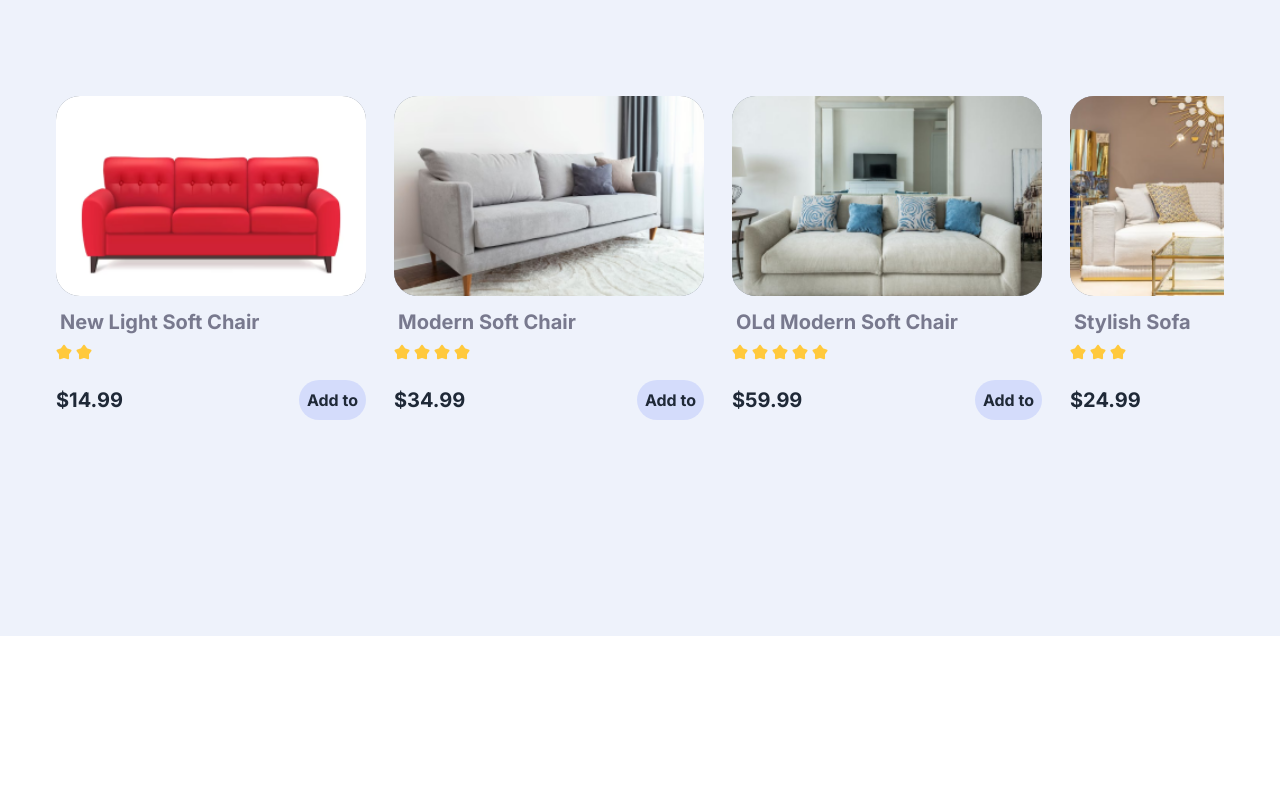
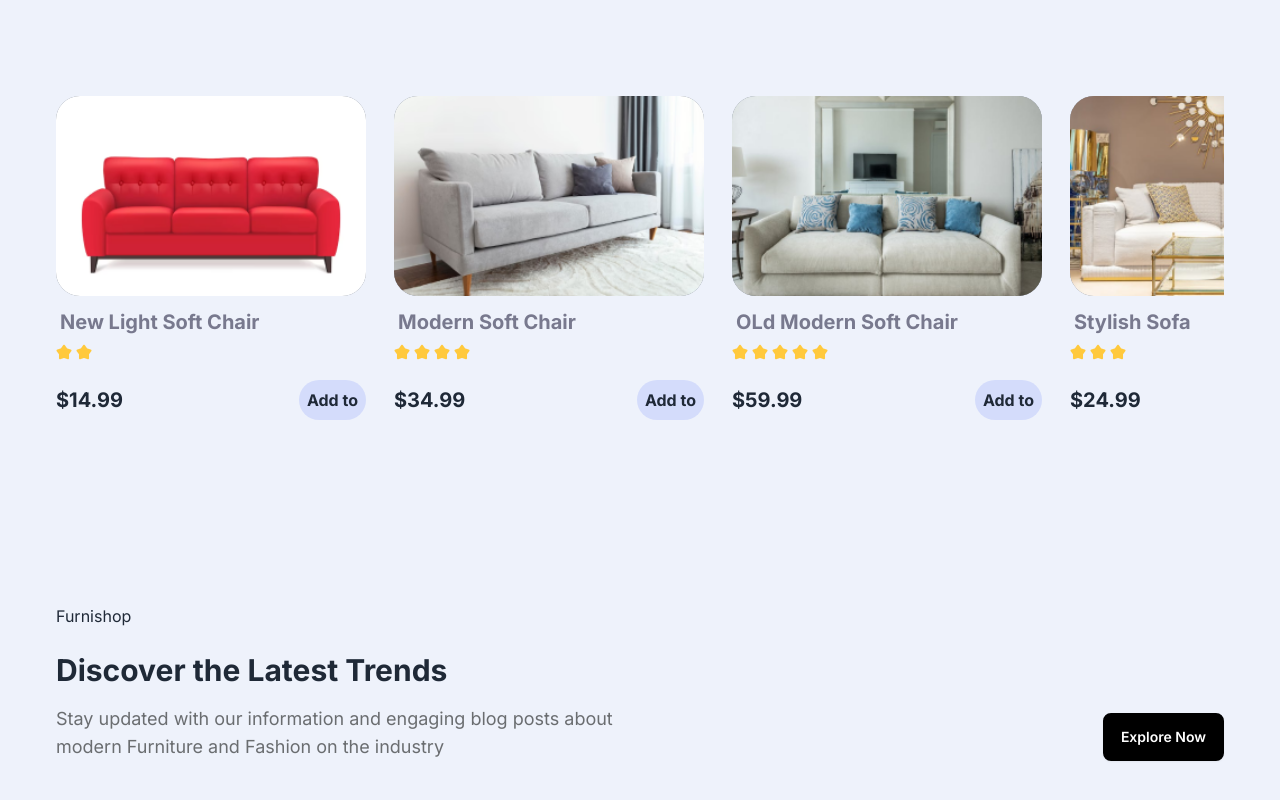
Before and after one commit to Mohammadarifcoding/Furnishop-Client, a React (Create React App) app: page / in a window 1280 px wide. Shown: the part 1506-2306 px from the top of the page. Before the commit the page ends 2142 px from the top, so only its background shows below. Built offline with nearby package versions, Linux system fonts and the light colour scheme.

Commit message:
Added the latest trend section title  and description

```diff
--- a/src/Components/Pages/Home/Banner/Banner.tsx
+++ b/src/Components/Pages/Home/Banner/Banner.tsx
@@ -3,7 +3,7 @@ import BannerImage from './ReUse/BannerImage.tsx';
 
 const Banner = () => {
     return (
-        <div className="flex lg:flex-row flex-col lg:space-y-[0px] space-y-[50px]   items-center pb-[30px] md:pt-20 sm:pt-14 pt-10   xl:px-0 lg:px-[20px] px-[20px] justify-between">
+        <div className="flex lg:flex-row flex-col lg:space-y-[0px] space-y-[50px]   items-center pb-[30px] md:pt-20 sm:pt-14 pt-10   xl:px-0 lg:px-[20px] px-[10px] justify-between">
             <div className="flex-1">
                 <div className="flex flex-col max-w-[450px] ">
                     <div className="lg:text-start text-center flex lg:justify-start justify-center ">
--- a/src/Components/Pages/Home/Collection/Collection.tsx
+++ b/src/Components/Pages/Home/Collection/Collection.tsx
@@ -4,7 +4,7 @@ import TabsCollection from './TabsCollection/TabsCollection.tsx';
 
 const Collection: React.FC = () => {
     return (
-        <div className='sm:py-20 sm:mt-[160px]  mt-20 xl:px-0 lg:px-[20px] px-[20px]'>
+        <div className='sm:py-20 sm:mt-[160px]  mt-20 xl:px-0 lg:px-[20px] px-[10px]'>
             {/* Colletion title */}
             <div>
                 <h2 className='lg:text-start text-center md:text-[47px] text-[28px] leading-[50px] font-bold'>Stylish Collection of <span className='relative'>
--- a/src/Components/Pages/Home/Collection/Products/Products.tsx
+++ b/src/Components/Pages/Home/Collection/Products/Products.tsx
@@ -13,9 +13,12 @@ const Products: FC<ProductsProps> = ({ data }) => {
             <div className={`mt-10 lg:mb-20 pb-10 CollectionProduct flex md:overflow-none overflow-auto   flex-nowrap gap-7`}>
                 {data?.slice(0, 4).map(item => <ProductItem data={item}></ProductItem>)}
             </div>
-            <div className={` mb-10 pb-10 CollectionProduct flex md:overflow-none overflow-auto   flex-nowrap gap-7`}>
+            {
+                data[4]? <div className={` mb-10 pb-10 CollectionProduct flex md:overflow-none overflow-auto   flex-nowrap gap-7`}>
                 {data?.slice(4, 8).map(item => <ProductItem data={item}></ProductItem>)}
-            </div>
+            </div> : ''
+            }
+
         </div>
 
     );
--- a/src/Components/Pages/Home/Collection/TabsCollection/TabsCollection.tsx
+++ b/src/Components/Pages/Home/Collection/TabsCollection/TabsCollection.tsx
@@ -47,7 +47,7 @@ const TabsCollection = () => {
 
 
     return (
-        <div className='pb-20'>
+        <div className='pb-12'>
              <Tabs>
     <TabList className='flex overflow-auto flex-nowrap pb-5 tabData md:cursor-default cursor-pointer   text-nowrap  gap-3'>
       {collectionItem.map(item => (
--- a/src/Components/Pages/Home/Home.tsx
+++ b/src/Components/Pages/Home/Home.tsx
@@ -2,6 +2,7 @@ import React from "react";
 import Container from "../../Shared/Container/Container.tsx";
 import Banner from "./Banner/Banner.tsx";
 import Collection from "./Collection/Collection.tsx";
+import LatestTrend from "./LatestTrend/LatestTrend.tsx";
 
 function Home() {
     return (
@@ -9,6 +10,7 @@ function Home() {
             <div className=" ">
            <Banner></Banner>
            <Collection></Collection>
+           <LatestTrend></LatestTrend>
             </div>
         </Container>
 
--- /dev/null
+++ b/src/Components/Pages/Home/LatestTrend/LatestTrend.tsx
@@ -0,0 +1,24 @@
+import React from 'react';
+import ExploreButton from '../../../Shared/ExploreButton/ExploreButton.tsx';
+
+const LatestTrend = () => {
+    return (
+        <div className=' xl:px-0 pb-20 lg:px-[20px] px-[10px]'>
+            <div className='flex md:justify-between justify-center md:items-end items-center md:flex-row flex-col '>
+                <div className="flex md:justify-start justify-center flex-col">
+                    <h4 className='md:text-start text-center'>Furnishop</h4>
+                    <h2 className=' mt-5 lg:text-[30px] md:text-[27px] sm:text-[24px] font-bold text-[20px] md:text-start text-center'>Discover the Latest Trends</h2>
+                    <p className='md:text-start text-center lg:max-w-[600px]  md:max-w-[500px] mt-3 text-[#6A6D70] lg:text-lg md:text-base sm:text-sm text-[12px]'>Stay updated with our information and engaging blog posts about modern Furniture and Fashion on the industry</p>
+                </div>
+                <div className=''>
+                    <ExploreButton text={'Explore Now'}></ExploreButton>
+                </div>
+            </div>
+
+
+
+        </div>
+    );
+};
+
+export default LatestTrend;
--- /dev/null
+++ b/src/Components/Shared/ExploreButton/ExploreButton.tsx
@@ -0,0 +1,15 @@
+import React, { FC } from 'react';
+
+interface proptypes {
+    text : string
+}
+
+const ExploreButton:FC<proptypes> = ({text}) => {
+    return (
+        <div className='flex  rounded-none lg:justify-start justify-center lg:mt-20 mt-[30px]'>
+        <button className='btn bg-black border-2 border-black hover:bg-[#1b1b1b] text-white'>{text}</button>
+    </div>
+    );
+};
+
+export default ExploreButton;
```
